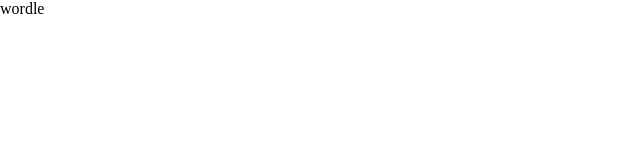
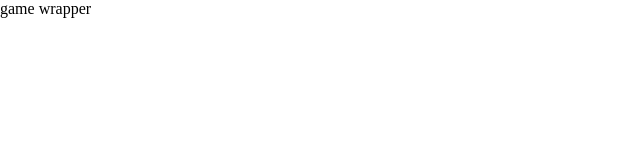
Before and after one commit to alivarastepour/wordle, a React (Create React App) app: page / in a window 1280 px wide. Shown: the top 160 px of the page, without its empty margins (0-640 px from the left). Built offline with nearby package versions, Linux system fonts and the light colour scheme.

Commit message:
added GameWrapper component

```diff
--- a/src/App.tsx
+++ b/src/App.tsx
@@ -1,5 +1,11 @@
+import GameWrapper from "./components/GameWrapper/GameWrapper";
+
 function App() {
-  return <>wordle</>;
+  return (
+    <>
+      <GameWrapper />
+    </>
+  );
 }
 
 export default App;
--- /dev/null
+++ b/src/components/GameWrapper/GameWrapper.tsx
@@ -0,0 +1,5 @@
+function GameWrapper() {
+  return <>game wrapper</>;
+}
+
+export default GameWrapper;
```
